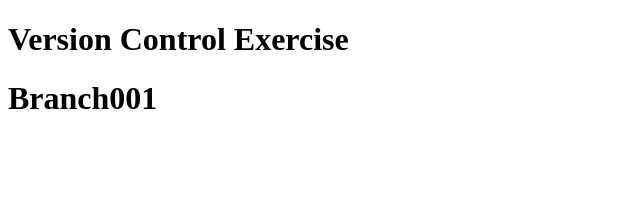
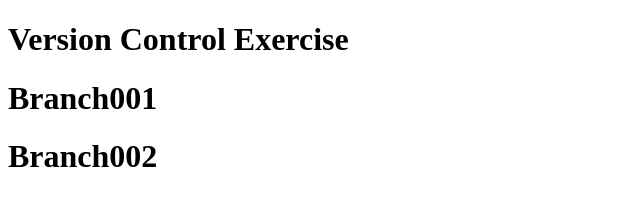
Before and after one commit to rma010101/rev18-github_version_control_2, a plain HTML site: page index.html in a window 1280 px wide. Shown: the whole page, without its empty margins (0-640 px from the left). Drawn offline with Linux system fonts and the light colour scheme.

Commit message:
branch002

```diff
--- a/index.html
+++ b/index.html
@@ -8,5 +8,6 @@
 <body>
     <h1>Version Control Exercise</h1>
     <h1>Branch001</h1>
+    <h1>Branch002</h1>
 </body>
 </html>
```
